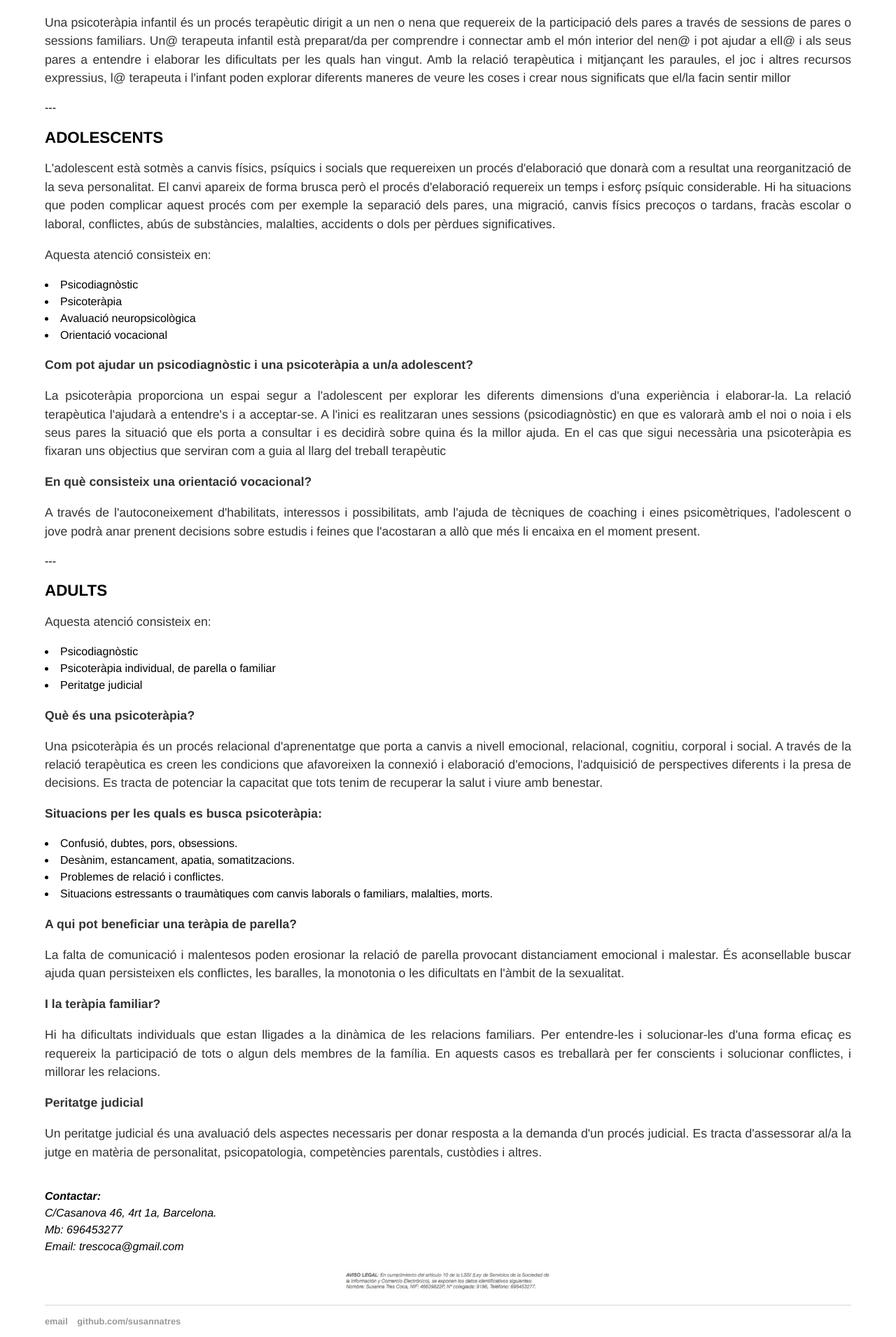
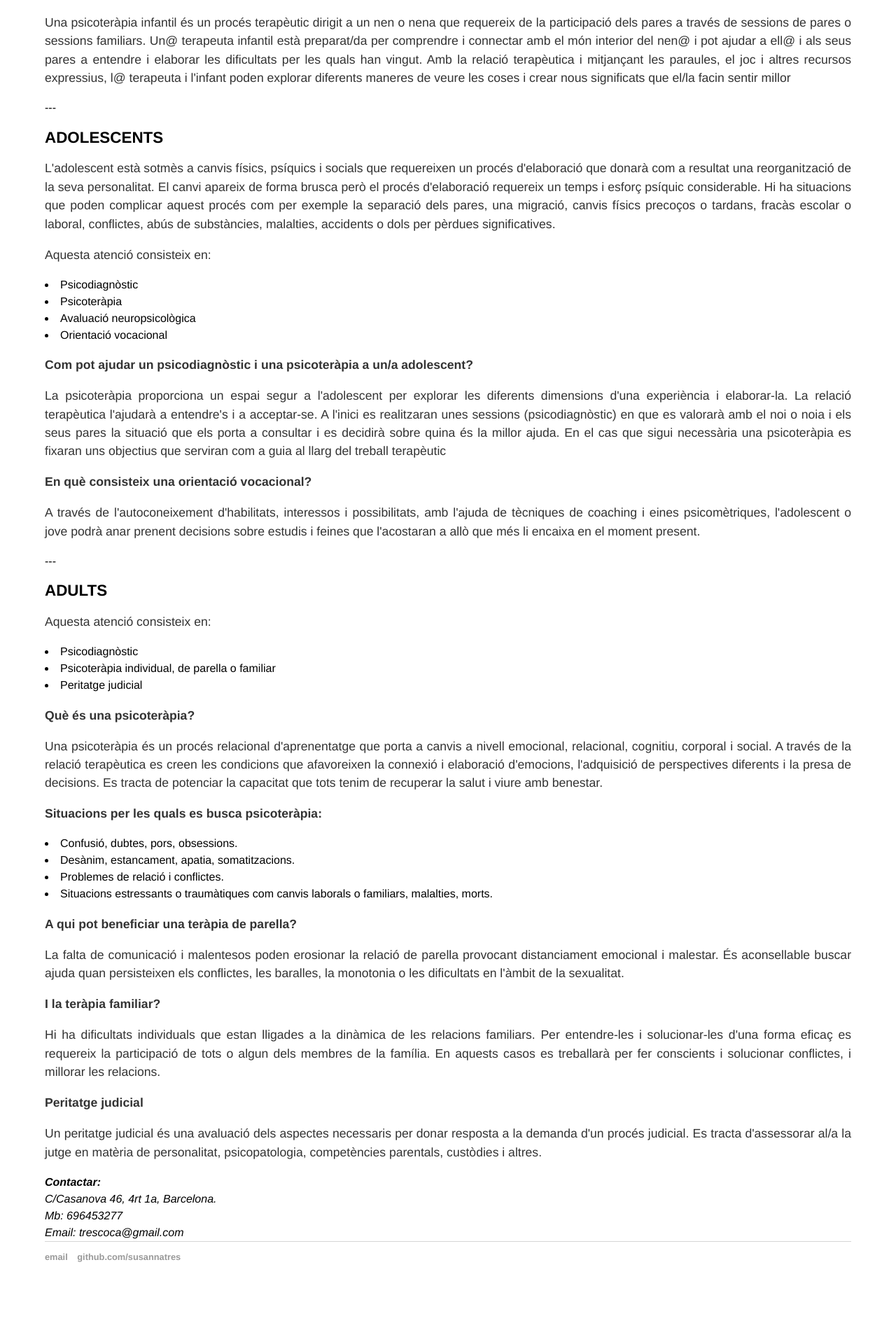
Before and after one commit to susannatres/susannatres.github.io, a Jekyll site: the page built from atencio/index.html, in a window 1280 px wide. Shown: the part 1914-3824 px from the top of the page at 70% size. Built offline with Jekyll 4.4.1, drawn with Linux system fonts in a browser that asks for light colours; after the commit the page ends 3732 px from its top, so only the background shows below that.

Commit message:
update avis legal

```diff
--- a/atencio/index.html
+++ b/atencio/index.html
@@ -129,19 +129,11 @@
 
 <p><p align="justify"> Un peritatge judicial &eacute;s una avaluaci&oacute; dels aspectes necessaris per donar resposta a la demanda d'un proc&eacute;s judicial. Es tracta d'assessorar al/a la jutge en mat&egrave;ria de personalitat, psicopatologia, compet&egrave;ncies parentals, cust&ograve;dies i altres.</p>
 
-
- <div class = "row">
-    <div class = "column">
-<img scr="./images/consulta_sanitaria.png" style="width:80%">
-    </div>
-
-
 <address>
 <strong>Contactar:</strong><br>
 C/Casanova 46, 4rt 1a, Barcelona.<br>
 <span class="obfuscate">Mb: 696453277</span><br>
 <span class="obfuscate">Email: trescoca@gmail.com</span>
 </address>
-<img src="../images/avis_legal.png" style="width:300px"/>
 
 </div>
--- a/cv/index.html
+++ b/cv/index.html
@@ -80,5 +80,5 @@
 <span class="obfuscate">Mb: 696453277</span><br>
 <span class="obfuscate">Email: trescoca@gmail.com</span>
 </address>
-<img style="display: inline;" alt ="" src="./images/avis_legal.png" height=10%/>
+<img src="../images/avis_legal.png" style="width:300px"/>
 </div>
--- a/pubs/index.html
+++ b/pubs/index.html
@@ -144,4 +144,4 @@
 <span class="obfuscate">Email: trescoca@gmail.com</span>
 </address>
 
-<img style="display: inline;" alt ="" src="./images/avis_legal.png" height=10%/>
+<img src="../images/avis_legal.png" style="width:300px"/>
--- a/xerrades/index.html
+++ b/xerrades/index.html
@@ -59,5 +59,5 @@
 <span class="obfuscate">Mb: 696453277</span><br>
 <span class="obfuscate">Email: trescoca@gmail.com</span>
 </address>
-<img style="display: inline;" alt ="" src="./images/avis_legal.png" height=10%/>
+<img src="../images/avis_legal.png" style="width:300px"/>
 </div>
```
Also changed, not shown: 1 other file.
